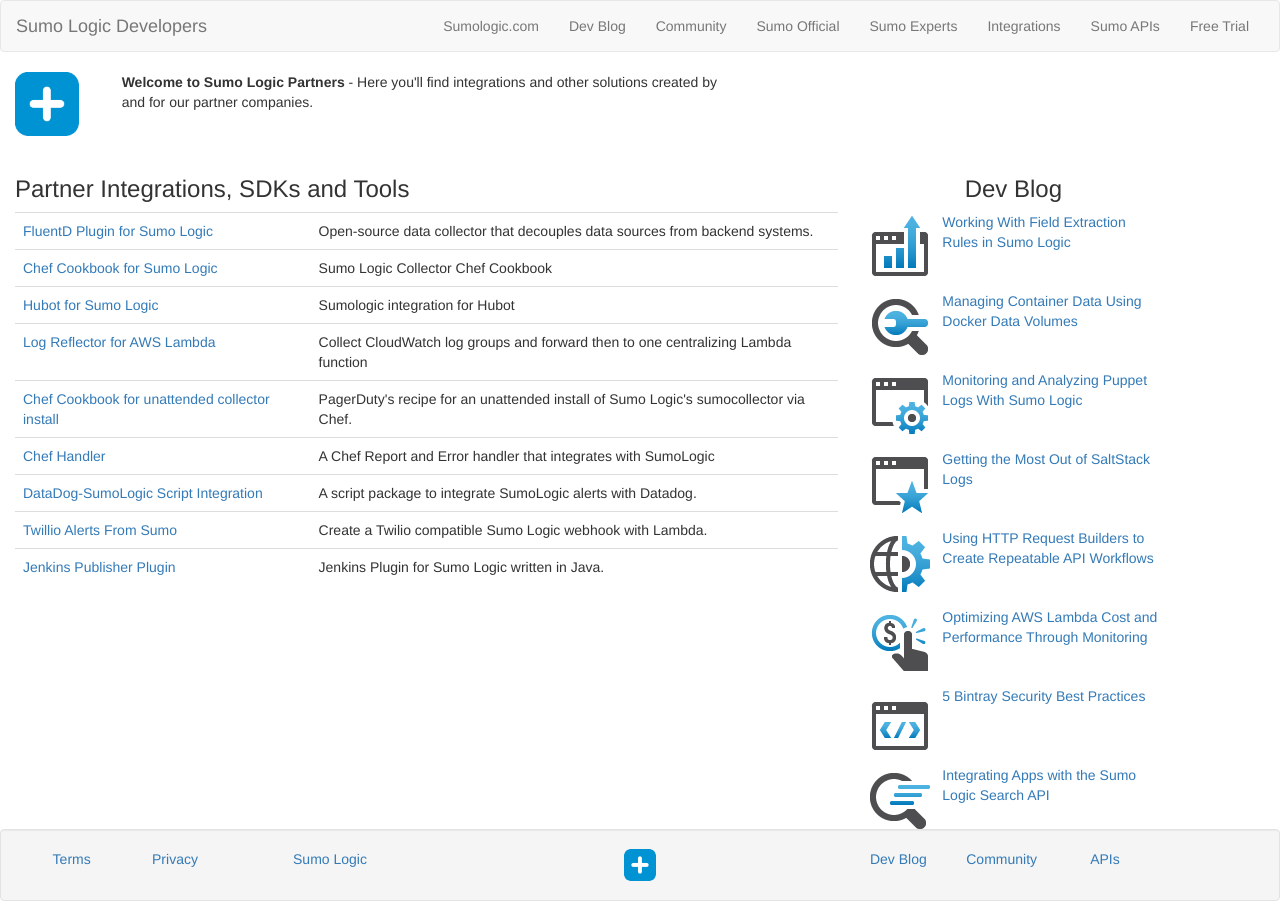
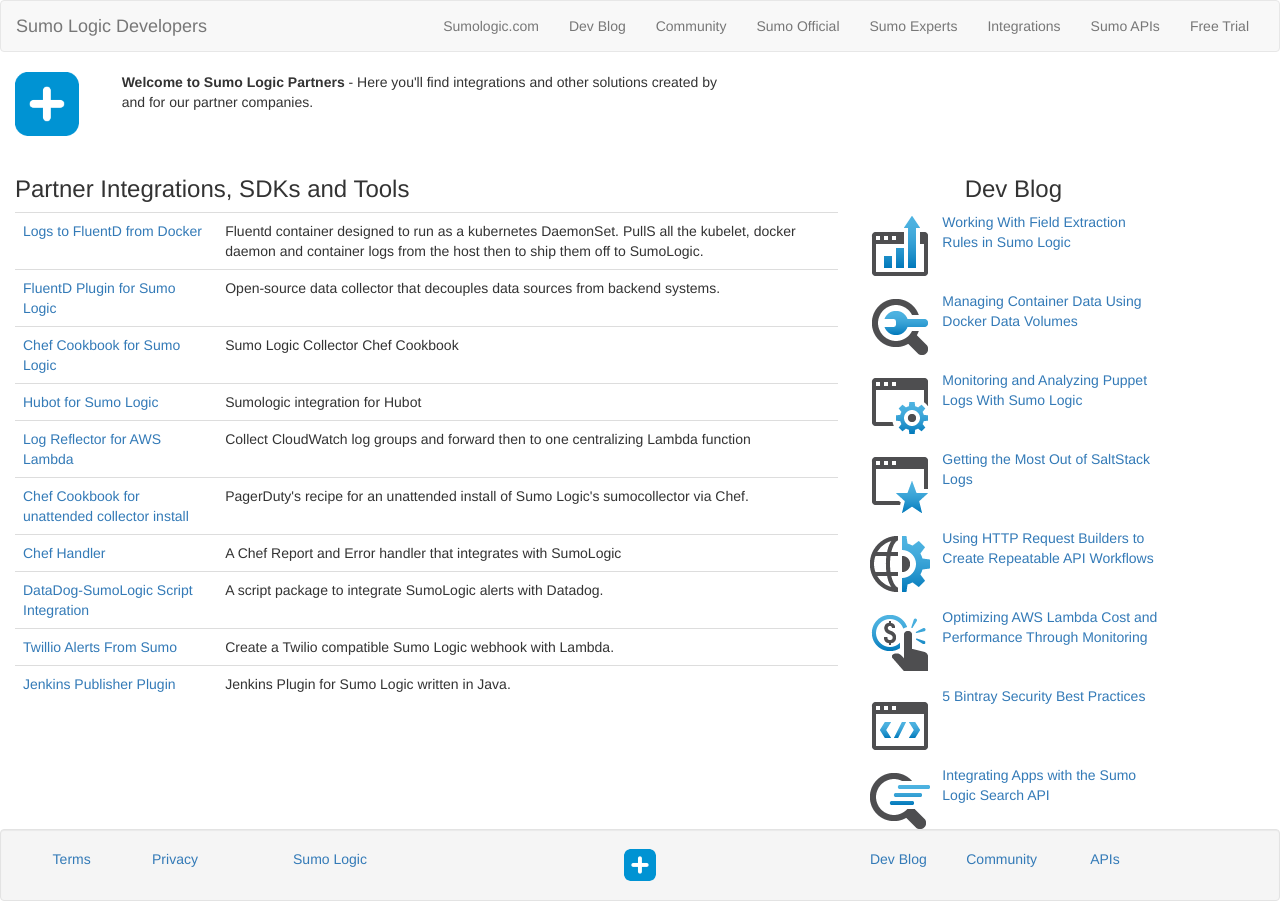
Before and after one commit to SumoLogic/sumologic.github.io, a Jekyll site: the page built from sumo-partners.html, in a window 1280 px wide. Built offline with Jekyll 4.4.1, drawn with Linux system fonts in a browser that asks for light colours.

Commit message:
Update parners.yml

```diff
--- a/_data/partners.yml
+++ b/_data/partners.yml
@@ -1,3 +1,7 @@
+ - title: "Logs to FluentD from Docker"
+   repo_description: "Fluentd container designed to run as a kubernetes DaemonSet. PullS all the kubelet, docker daemon and container logs from the host then to ship them off to SumoLogic."
+   url: "https://github.com/peopledata/fluentd"
+
  - title: "FluentD Plugin for Sumo Logic"
    repo_description: "Open-source data collector that decouples data sources from backend systems."
    url: "https://github.com/memorycraft/fluent-plugin-sumologic"
--- a/_includes/head.html
+++ b/_includes/head.html
@@ -4,7 +4,7 @@
       <meta charset="UTF-8">
       <meta http-equiv="X-UA-Compatible" content="IE=edge">
       <meta name="viewport" content="width=device-width, initial-scale=1">
-      <meta name="robots=follow">
+      <meta name="robots" content="index, follow">
 
       <!-- title>{% if page.title %}{{ page.title | escape }}{% else %}{{ site.title | escape }}{% endif %}</title -->
      <meta name="description" content="{% if page.excerpt %}{{ page.excerpt | strip_html | strip_newlines | truncate: 160 }}{% else %}{{ site.description }}{% endif %}">
```
